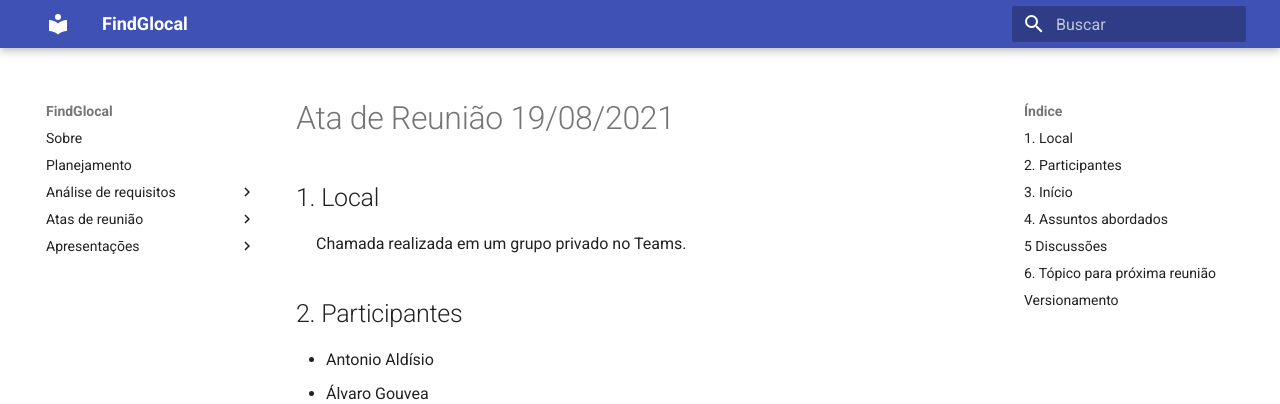
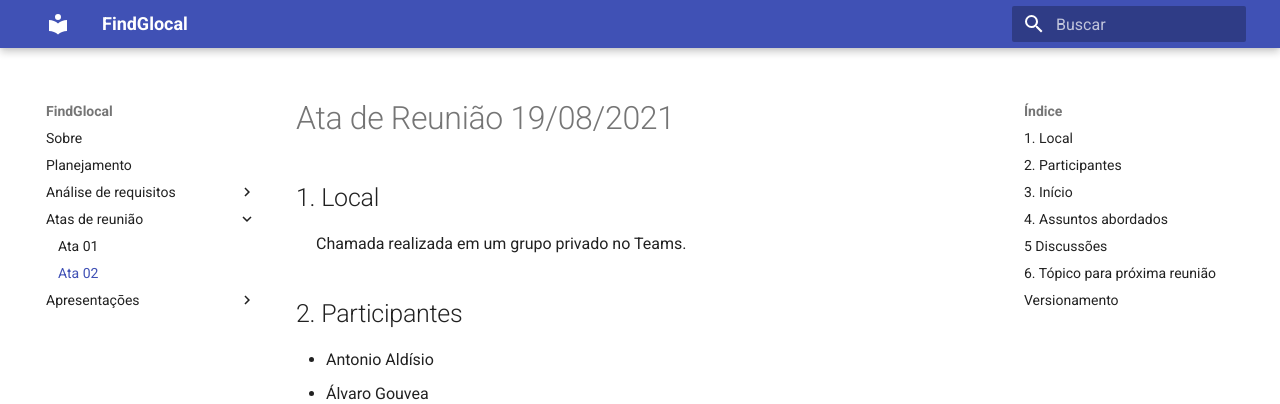
Before and after one commit to AntonioAldisio/2021.1-FindGlocal, an MkDocs documentation site: the page built from docs/Atas/Ata02.md, in a window 1280 px wide. Shown: the top 404 px of the page. Built offline with MkDocs 1.6.1 and Material for MkDocs 9.7.7, drawn with Linux system fonts in a browser that asks for light colours.

Commit message:
update ata2

```diff
--- a/mkdocs.yml
+++ b/mkdocs.yml
@@ -16,5 +16,6 @@ nav:
       - Análise Hierárquica de tarefas: 'requisitos/analise_de_tarefas.md'
   - Atas de reunião:
     - Ata 01: 'Atas/Ata01.md'
+    - Ata 02: 'Atas/Ata02.md'
   - Apresentaçōes:
     - Apresentação 1: 'Apresentacao/apresentacao1.md'
```
